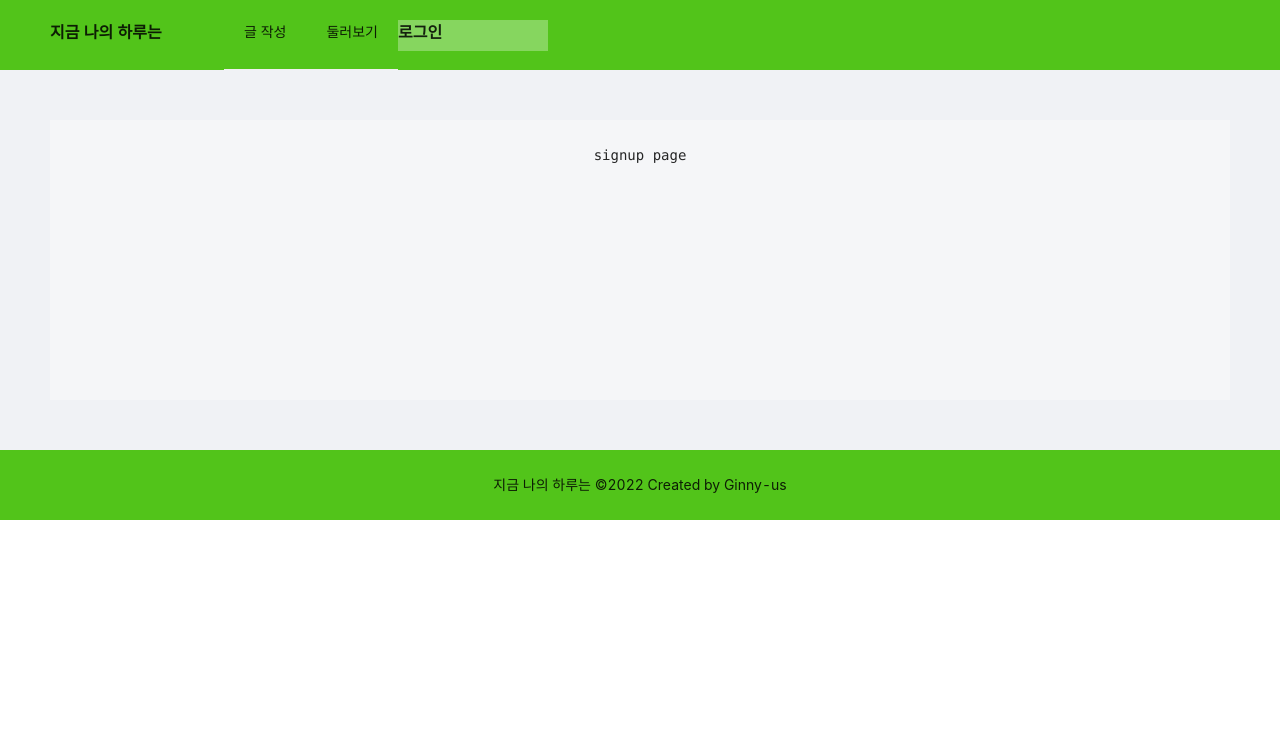
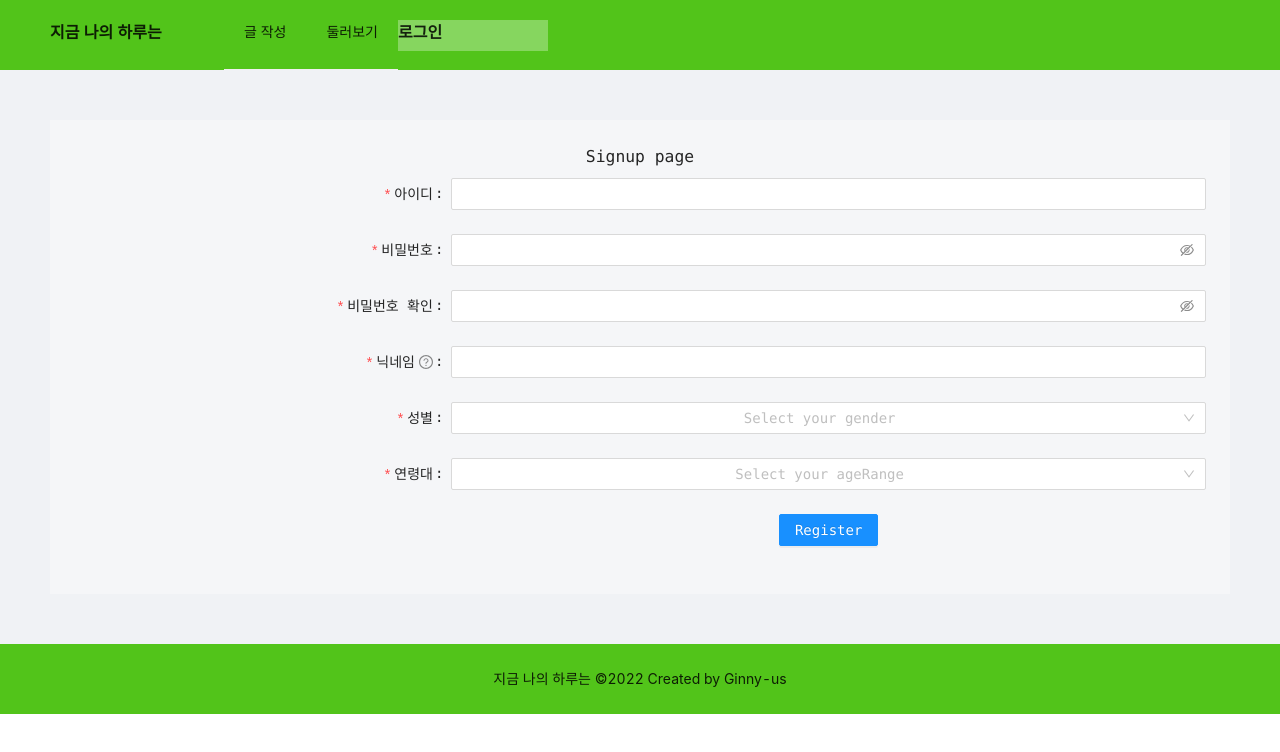
Before and after one commit to swchae516/Myday, a React (Create React App) app in the folder front/: page /user/signup in a window 1280 px wide. Shown: the top 752 px of the page. Built offline with nearby package versions, Linux system fonts and the light colour scheme.

Commit message:
[S06P31C205-32] feat: 회원가입 페이지 화면 구성

```diff
--- /dev/null
+++ b/front/src/components/SignupForm.jsx
@@ -0,0 +1,193 @@
+import React from 'react';
+import { Form, Input, Button, Select } from 'antd';
+
+const { Option } = Select;
+
+const formItemLayout = {
+  labelCol: {
+    xs: {
+      span: 24,
+    },
+    sm: {
+      span: 8,
+    },
+  },
+  wrapperCol: {
+    xs: {
+      span: 24,
+    },
+    sm: {
+      span: 16,
+    },
+  },
+};
+const tailFormItemLayout = {
+  wrapperCol: {
+    xs: {
+      span: 24,
+      offset: 0,
+    },
+    sm: {
+      span: 16,
+      offset: 8,
+    },
+  },
+};
+
+function SignupForm() {
+  const [form] = Form.useForm();
+
+  const onFinish = (values) => {
+    console.log('Success:', values);
+  };
+
+  const onFinishFailed = (errorInfo) => {
+    console.log('Failed:', errorInfo);
+  };
+
+  // const onGenderChange = (value) => {
+  //   // eslint-disable-next-line default-case
+  //   switch (value) {
+  //     case 'male':
+  //       this.formRef.current.setFieldsValue({
+  //         note: 'Hi, man!',
+  //       });
+  //       return;
+
+  //     case 'female':
+  //       this.formRef.current.setFieldsValue({
+  //         note: 'Hi, lady!',
+  //       });
+  //       return;
+
+  //     case 'other':
+  //       this.formRef.current.setFieldsValue({
+  //         note: 'Hi there!',
+  //       });
+  //   }
+  // };
+
+  return (
+    <Form
+      {...formItemLayout}
+      form={form}
+      name="signup"
+      onFinish={onFinish}
+      onFinishFailed={onFinishFailed}
+      autoComplete="off"
+    >
+      <Form.Item
+        label="아이디"
+        name="id"
+        rules={[
+          {
+            required: true,
+            message: 'Please input your id!',
+          },
+        ]}
+      >
+        <Input />
+      </Form.Item>
+
+      <Form.Item
+        label="비밀번호"
+        name="password"
+        rules={[
+          {
+            required: true,
+            message: 'Please input your password!',
+          },
+        ]}
+      >
+        <Input.Password />
+      </Form.Item>
+      <Form.Item
+        label="비밀번호 확인"
+        name="confirm"
+        dependencies={['password']}
+        hasFeedback
+        rules={[
+          {
+            required: true,
+            message: 'Please confirm your password!',
+          },
+          ({ getFieldValue }) => ({
+            validator(_, value) {
+              if (!value || getFieldValue('password') === value) {
+                return Promise.resolve();
+              }
+
+              return Promise.reject(new Error('The two passwords that you entered do not match!'));
+            },
+          }),
+        ]}
+      >
+        <Input.Password />
+      </Form.Item>
+
+      <Form.Item
+        label="닉네임"
+        name="nickname"
+        tooltip="What do you want others to call you?"
+        rules={[
+          {
+            required: true,
+            message: 'Please input your nickname!',
+            whitespace: true,
+          },
+        ]}
+      >
+        <Input />
+      </Form.Item>
+
+      <Form.Item
+          label="성별"
+          name="gender"
+          rules={[
+            {
+              required: true,
+              message: 'Please select gender!',
+            },
+          ]}
+        >
+        <Select
+          placeholder="Select your gender"
+          // onChange={onGenderChange}
+        >
+          <Option value="male">남성</Option>
+          <Option value="female">여성</Option>
+        </Select>
+      </Form.Item>
+
+      <Form.Item
+          label="연령대"
+          name="ageRange"
+          rules={[
+            {
+              required: true,
+              message: 'Please select ageRange!',
+            },
+          ]}
+        >
+        <Select
+          placeholder="Select your ageRange"
+          // onChange={onGenderChange}
+        >
+          <Option value="1">어린이 (0~9)</Option>
+          <Option value="2">청소년 (10~19)</Option>
+          <Option value="3">청년 (20~29)</Option>
+          <Option value="4">중/장년 (30~59)</Option>
+          <Option value="5">노년 (60~)</Option>
+        </Select>
+      </Form.Item>
+
+      <Form.Item {...tailFormItemLayout}>
+        <Button type="primary" htmlType="submit">
+          Register
+        </Button>
+      </Form.Item>
+    </Form>
+  );
+}
+
+export default SignupForm;
--- a/front/src/pages/Signup.jsx
+++ b/front/src/pages/Signup.jsx
@@ -1,8 +1,12 @@
 import React from 'react';
+import SignupForm from '../components/SignupForm';
 
 function Signup() {
   return (
-    <div>signup page</div>
+    <div>
+      <h3>Signup page</h3>
+      <SignupForm/>
+    </div>
   );
 }
 
```
Also changed, not shown: front/.eslintrc.json, front/src/App.css (line endings or trailing spaces), front/src/components/LoginForm.jsx (line endings or trailing spaces), front/src/index.jsx (line endings or trailing spaces), front/src/pages/Login.jsx (line endings or trailing spaces), front/src/pages/Main.jsx (line endings or trailing spaces), front/src/pages/MyDetail.jsx (line endings or trailing spaces), front/src/pages/SearchMyDiary.jsx (line endings or trailing spaces).
